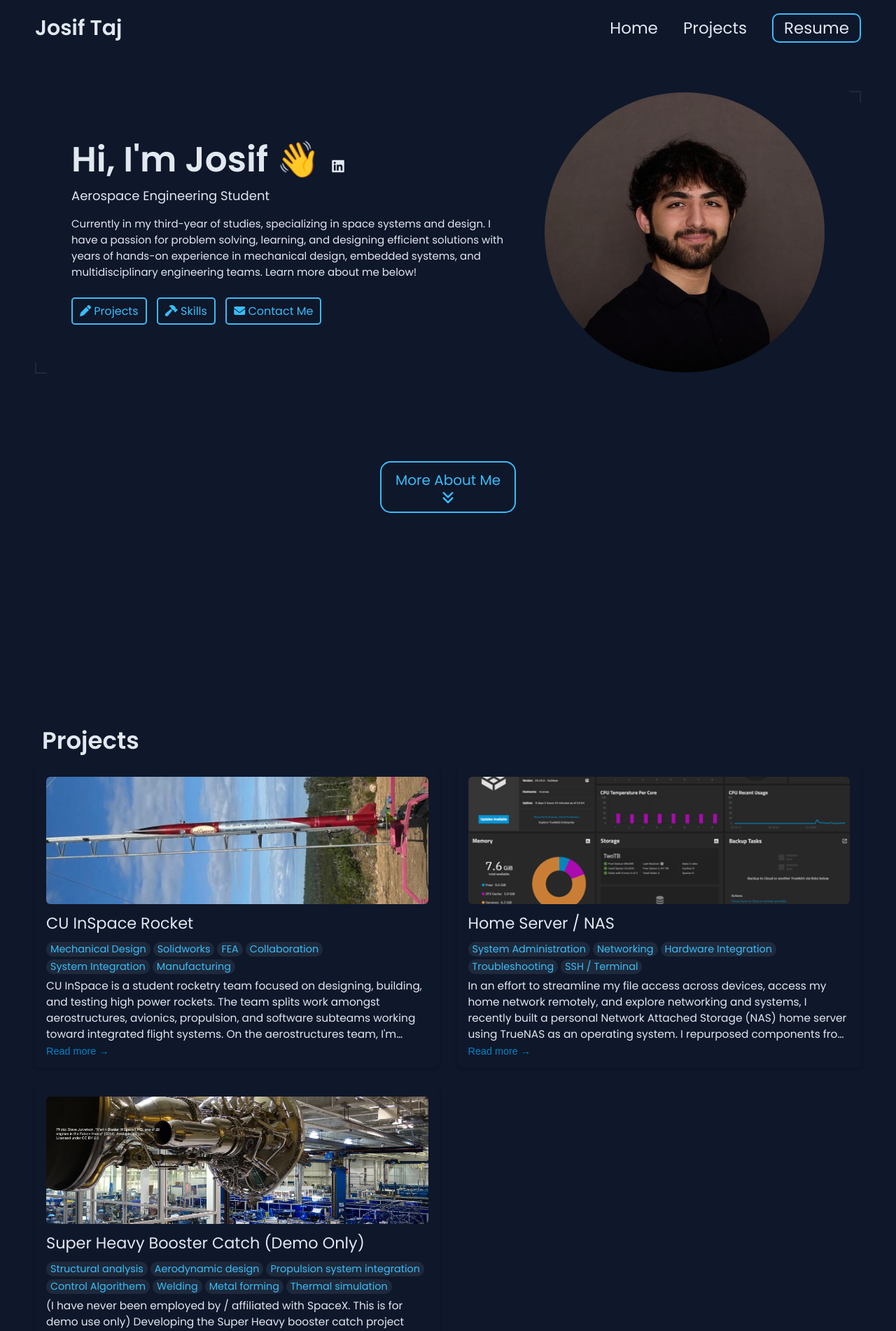
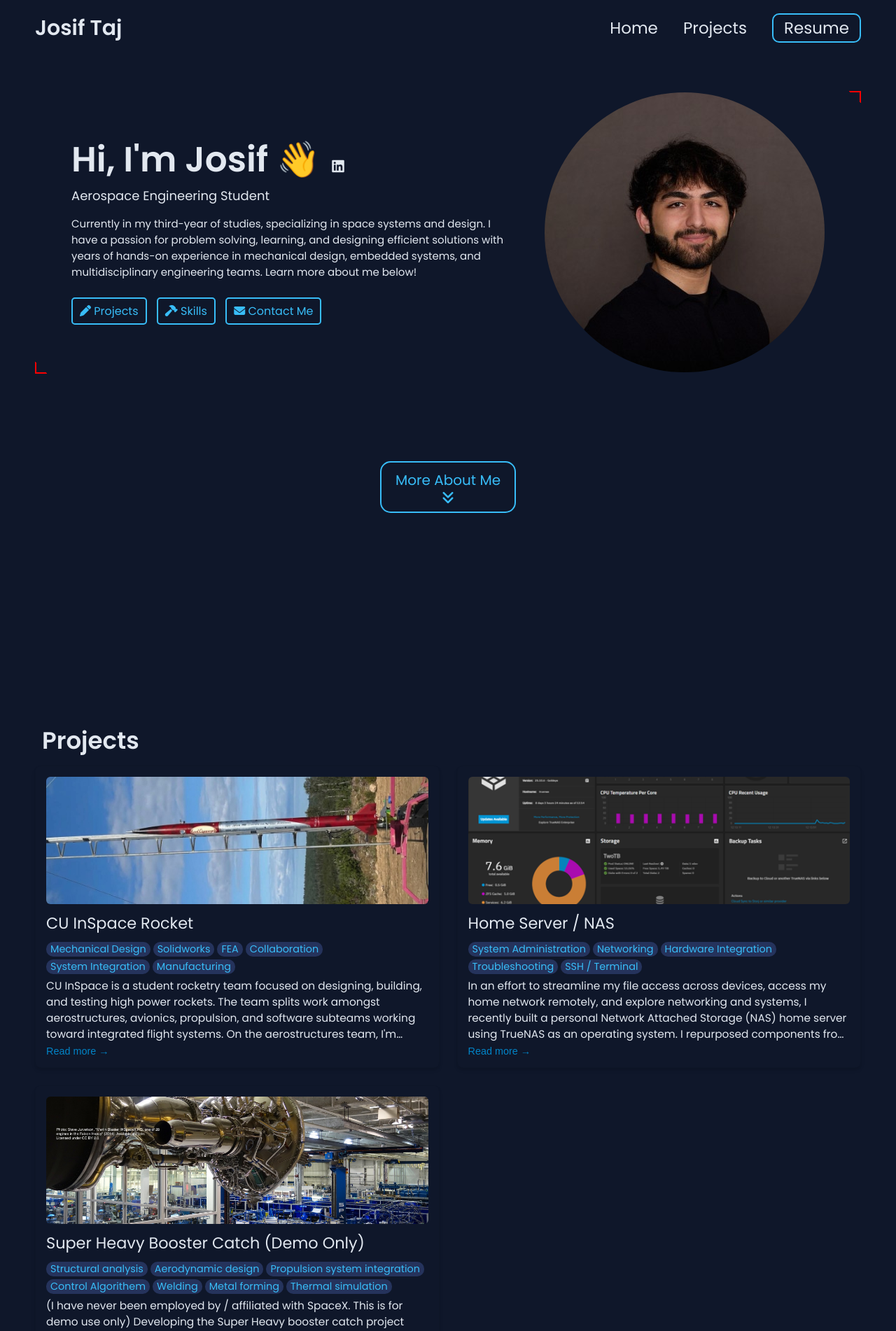
Before and after one commit to JosifTaj/josiftaj.github.io, a Jekyll site: the page built from index.html, in a window 1280 px wide. Shown: the top 1902 px of the page at 70% size. Built offline with Jekyll 4.4.1, drawn with Linux system fonts in a browser that asks for light colours.

Commit message:
Update _config.yml

```diff
--- a/_config.yml
+++ b/_config.yml
@@ -82,11 +82,11 @@ formspree-key:   https://formspree.io/f/{8-digit key}
 # Active theme (Update this to switch themes). Make sure to keep the indentation the samne.
 colors:
   text: "#e2e8f0"
-  border: "#1e293b"
+  border: "#FF0000" #Red
   link: "#38bdf8"
   highlight: "#0284c7"
   background: "#0f172a"
-  light_background: "#1e293b"
+  light_background: "#25335C"
 
 # A few examples.
 # basic theme:
```
